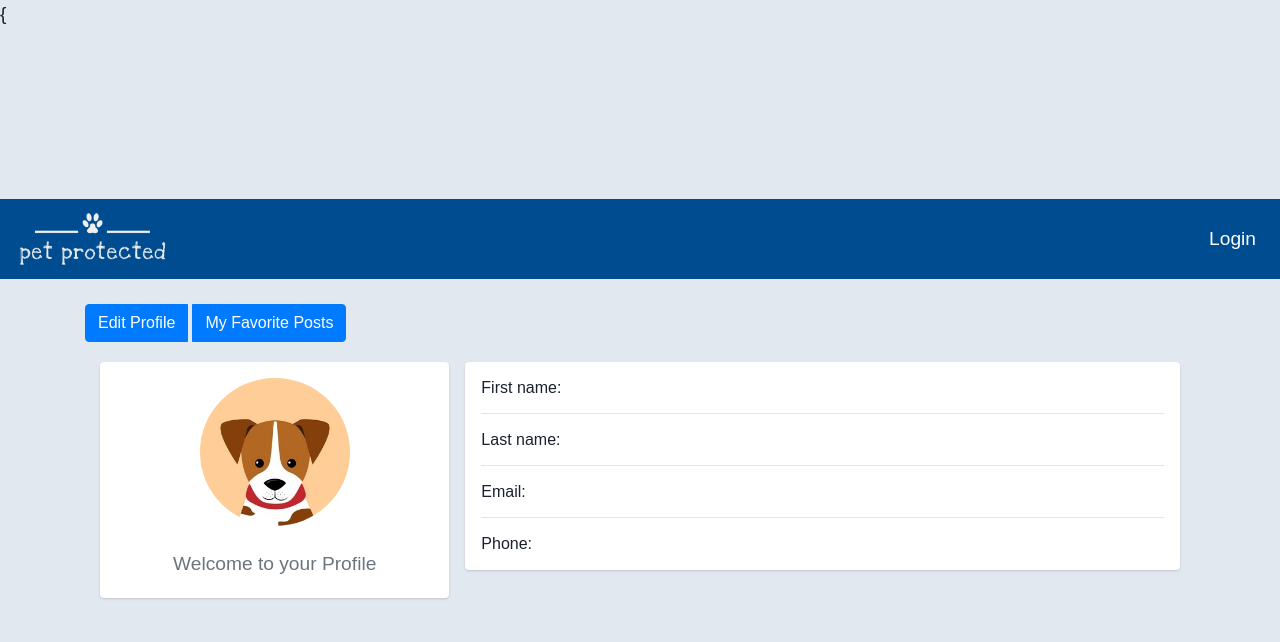
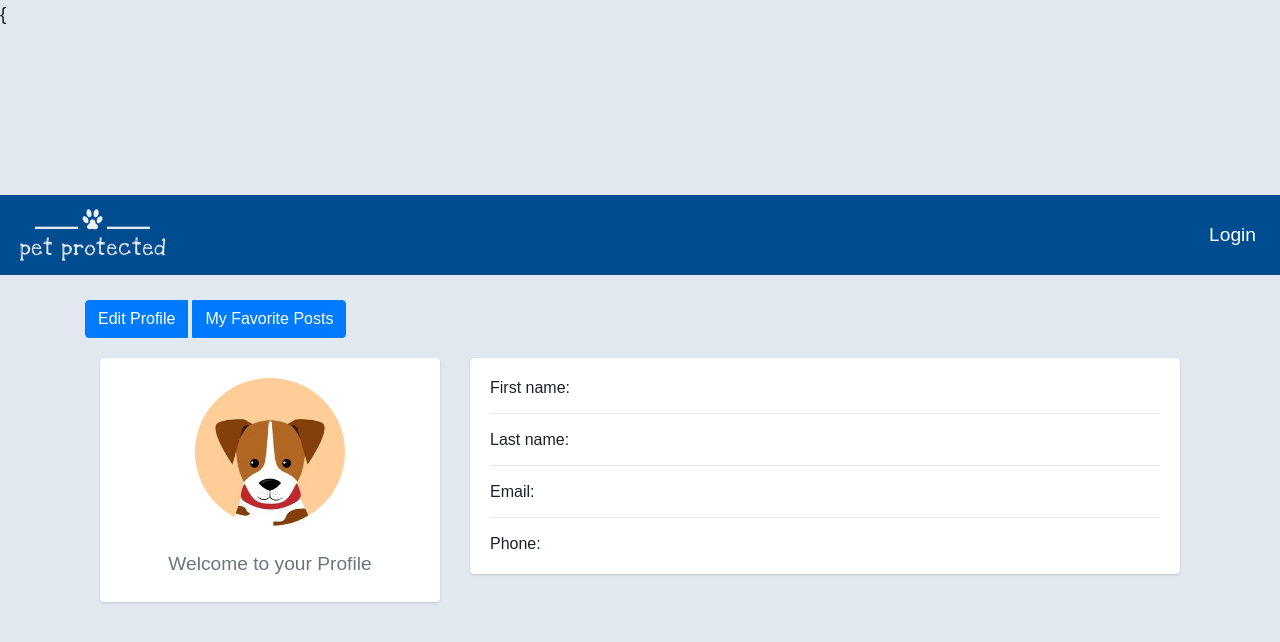
Before and after one commit to EladAM52/Pet_Protected, a Django app: template server/templates/profile_page.html in a window 1280 px wide. Shown: the top 642 px of the page. Run offline with Django 4.2, Linux system fonts and the light colour scheme; the template is opened without the code that fills it, so the values that code supplies are empty; some libraries are stand-ins or nearby versions.

Commit message:
edit css

```diff
--- a/server/static/css/base.css
+++ b/server/static/css/base.css
@@ -167,32 +167,3 @@
     border: 0 solid rgba(0,0,0,.125);
     border-radius: .25rem;
 }
-
-.card-body {
-    flex: 1 1 auto;
-    min-height: 1px;
-    padding: 1rem;
-}
-
-.gutters-sm {
-    margin-right: -8px;
-    margin-left: -8px;
-}
-
-.gutters-sm>.col, .gutters-sm>[class*=col-] {
-    padding-right: 8px;
-    padding-left: 8px;
-}
-.mb-3, .my-3 {
-    margin-bottom: 1rem!important;
-}
-
-.bg-gray-300 {
-    background-color: #e2e8f0;
-}
-.h-100 {
-    height: 100%!important;
-}
-.shadow-none {
-    box-shadow: none!important;
-}
```
